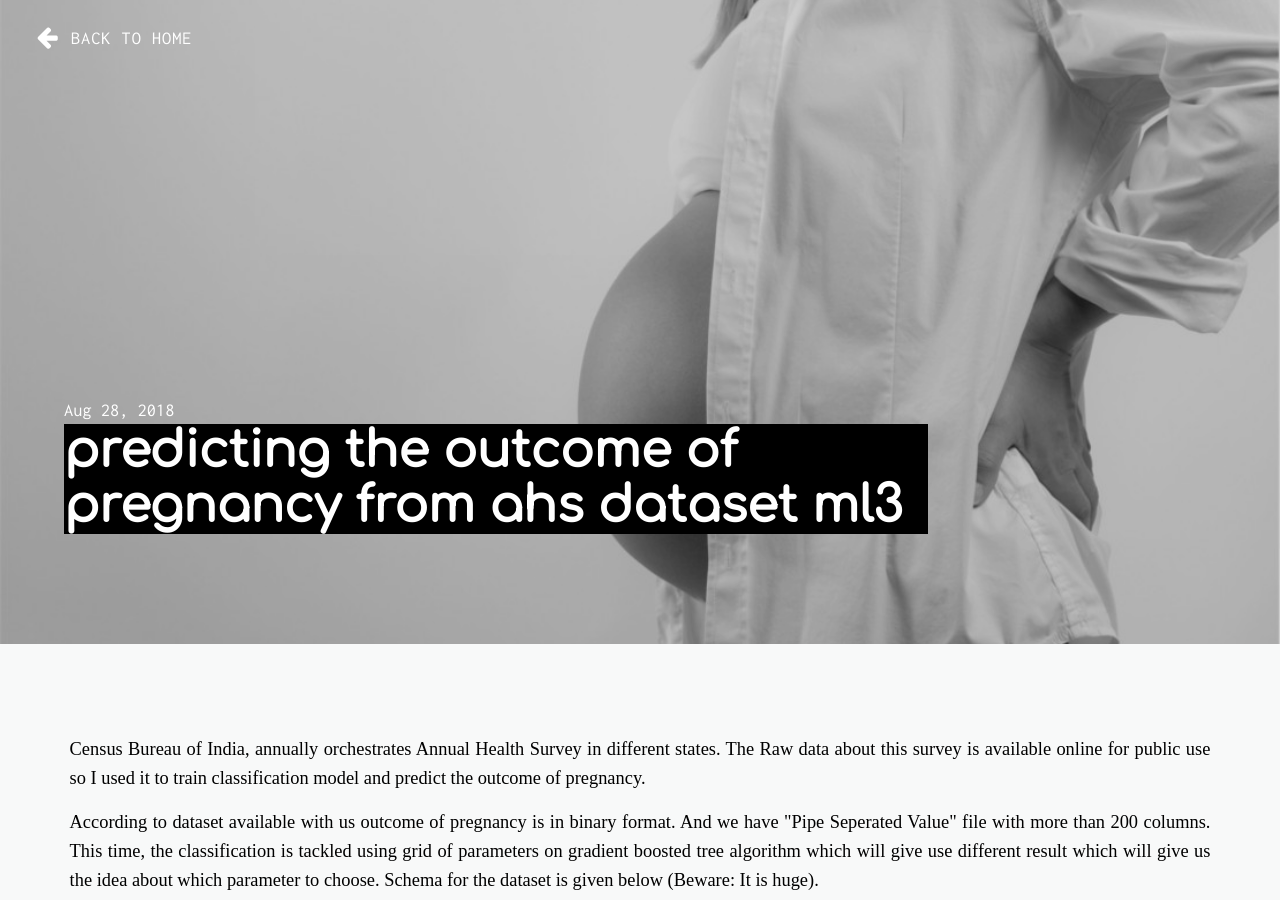
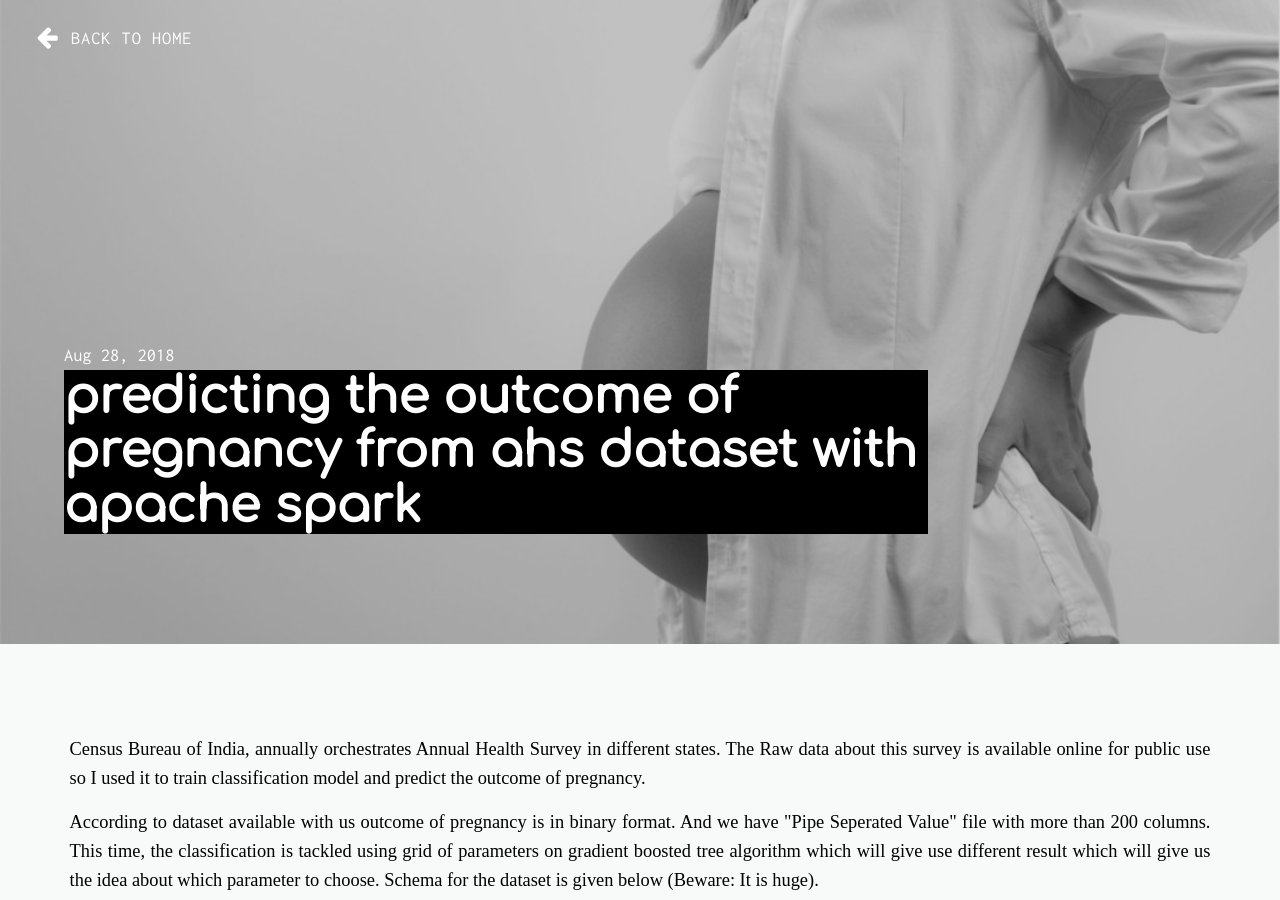
Before and after one commit to daftengineer/daftengineer.github.io, a Jekyll site: the page built from _posts/2018-08-28-outcome-of-pregnancy.markdown, in a window 1280 px wide and 900 px high. Built offline with Jekyll 4.4.1, drawn with Linux system fonts in a browser that asks for light colours; nearby versions of some CDN libraries.

Commit message:
Update 2018-08-28-outcome-of-pregnancy.markdown

```diff
--- a/_posts/2018-08-28-outcome-of-pregnancy.markdown
+++ b/_posts/2018-08-28-outcome-of-pregnancy.markdown
@@ -1,6 +1,6 @@
 ---
 layout: post
-title: "predicting the outcome of pregnancy from ahs dataset ml3"
+title: "predicting the outcome of pregnancy from ahs dataset with apache spark"
 date: 2018-08-28
 description: Predicting the outcome of pregnancy using data collected from annual health survey of India
 image: "background-image: url('https://daftengineer.github.io/media_assets/preg.jpg');"
```
